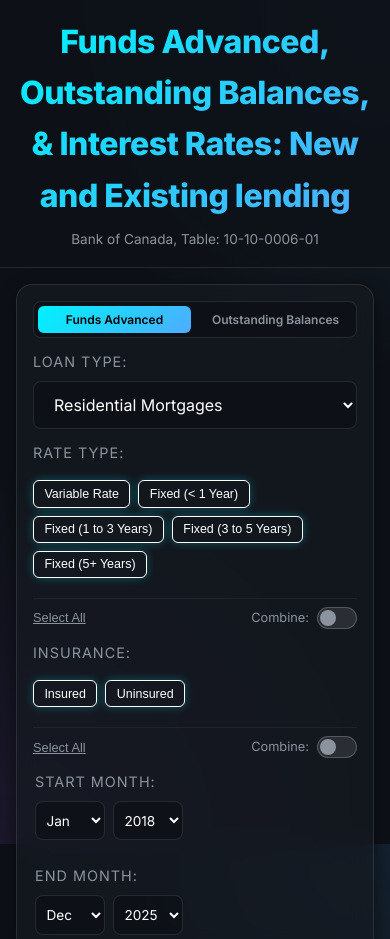
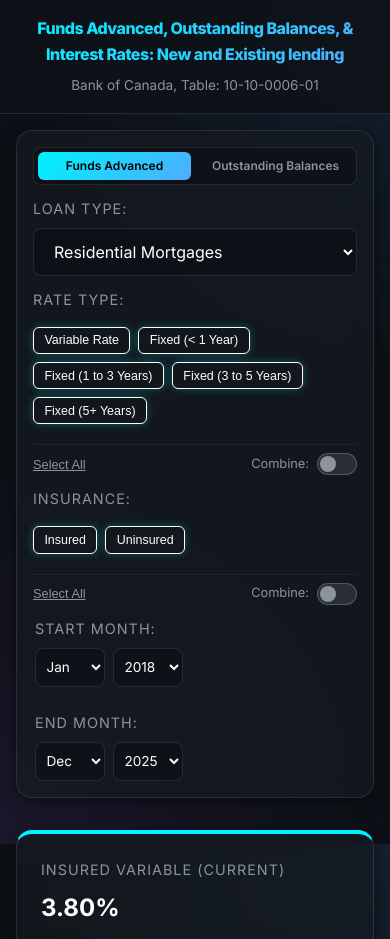
Before and after one commit to georgetaylor3978/FundsAdvancedBanksCanada, a website: page index.html in a window 390 px wide. Shown: the top 939 px of the page. Drawn offline with nearby package versions, Linux system fonts and the light colour scheme.

Commit message:
Remove inline h1 font-size so mobile CSS breakpoints work

```diff
--- a/index.html
+++ b/index.html
@@ -14,7 +14,7 @@
 
 <body>
     <header>
-        <h1 style="font-size: 2rem;">Funds Advanced, Outstanding Balances, & Interest Rates: New and Existing lending
+        <h1>Funds Advanced, Outstanding Balances, & Interest Rates: New and Existing lending
         </h1>
         <p class="subtitle">Bank of Canada, Table: 10-10-0006-01</p>
     </header>
```
